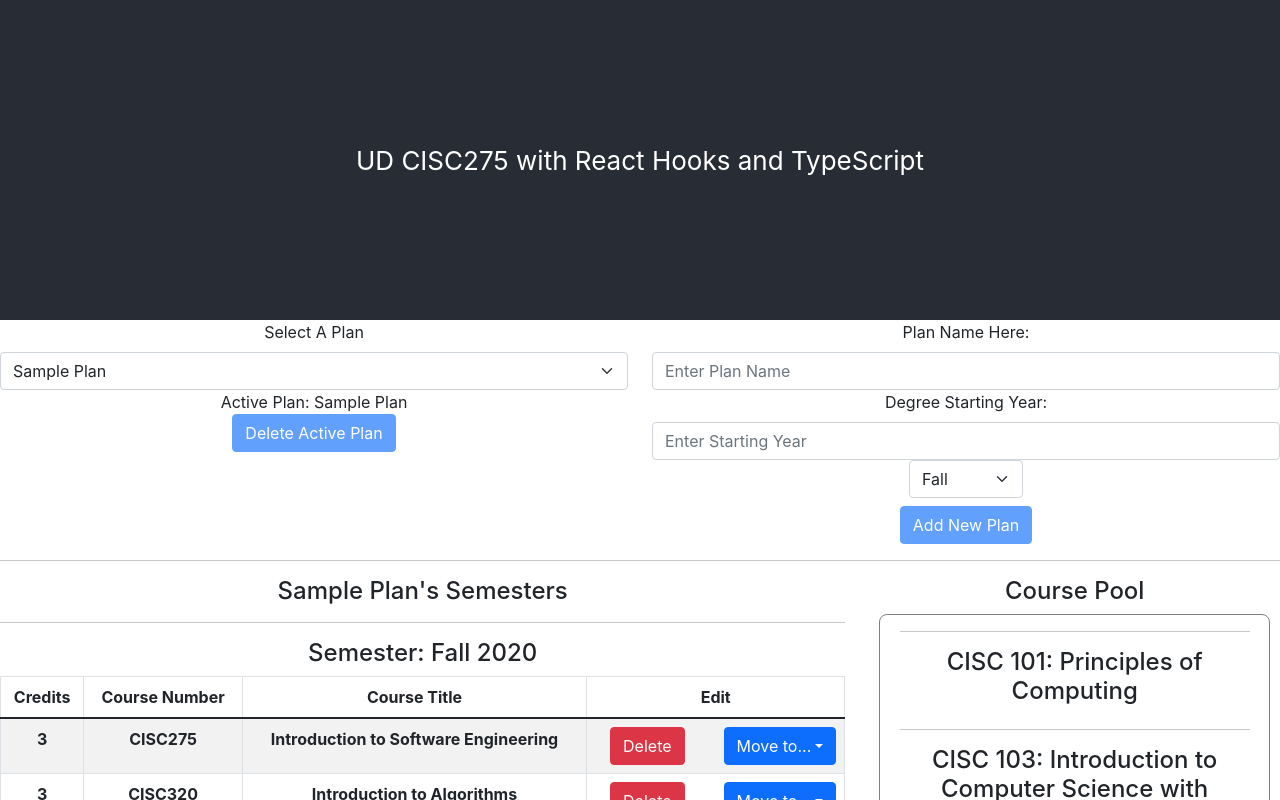
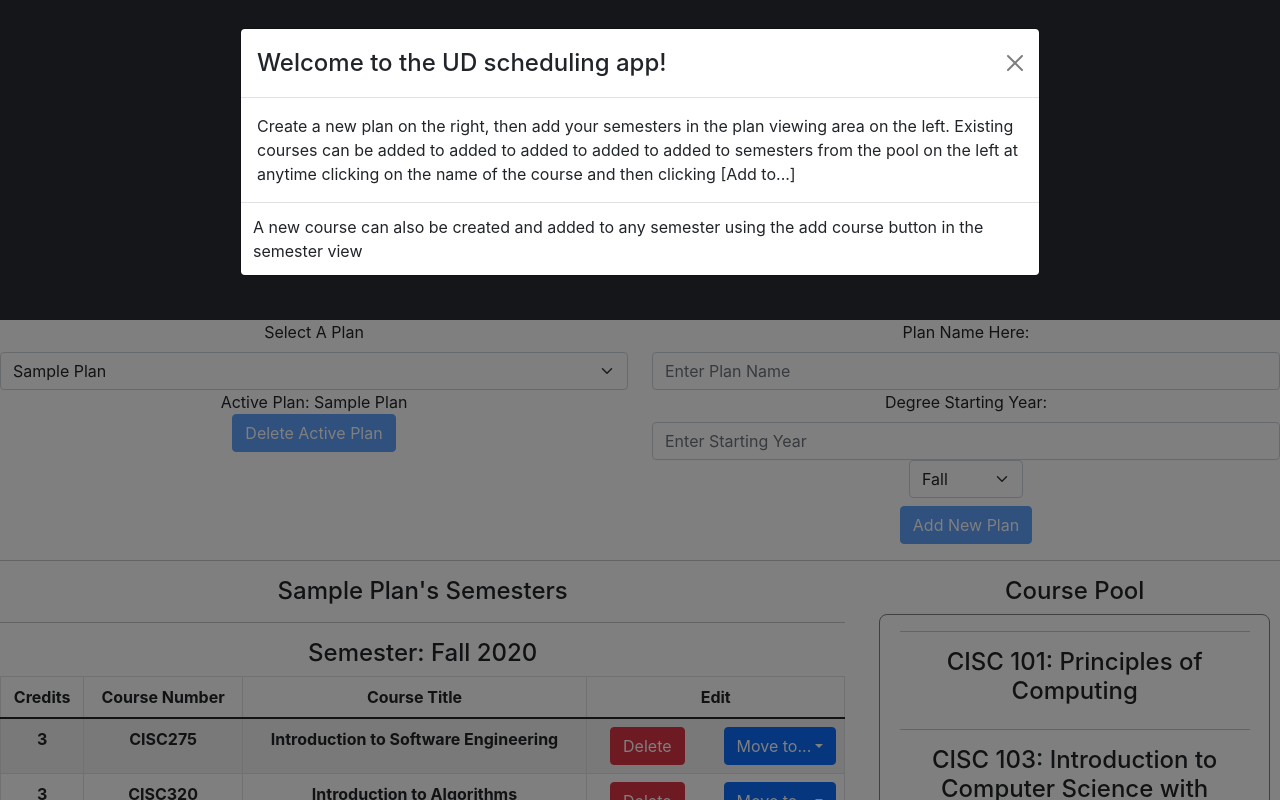
Before and after one commit to UD-CISC275-S22/cis-scheduler-team-2, a React (Create React App) app: page / in a window 1280 px wide. Shown: the top 800 px of the page. Built offline with nearby package versions, Linux system fonts and the light colour scheme.

Commit message:
Added welcome message modal component file + added it to main. Working as intended, still needs to be made nicer looking + have more clear instructions contained within.

```diff
--- a/src/App.tsx
+++ b/src/App.tsx
@@ -12,6 +12,7 @@ import { InsertSemesterModal } from "./components/InsertSemesterModal";
 import { EmptySemestersButton } from "./components/ClearAllSemesters";
 import { Semester } from "./interfaces/semester";
 import { Course } from "./interfaces/course";
+import { WelcomeMessage } from "./components/WelcomeMessage";
 //"Add semester" button test id: add_semester_button
 
 function App(): JSX.Element {
@@ -22,6 +23,9 @@ function App(): JSX.Element {
 
     // State that handles add semester modal
     const [showModal, setShowModal] = useState<boolean>(false);
+
+    // State that handles welcome message modal
+    const [showWelcome, setShowWelcome] = useState<boolean>(true);
 
     function addPlan(newPlan: Plan) {
         //Passed to AddNewPlan, adds the new plan to the end of planList array
@@ -94,6 +98,10 @@ function App(): JSX.Element {
     // Opens and closes the insertSemester modal view
     const handleShowInsertSemesterModal = () => setShowModal(true);
     const handleCloseInsertSemesterModal = () => setShowModal(false);
+
+    // Opens and closes the welcome message modal view
+    //const handleShowWelcomeModal = () => setShowWelcome(true);
+    const handleCloseWelcomeModal = () => setShowWelcome(false);
 
     /**
      * Adds a new semester to the currently selected plan
@@ -283,6 +291,10 @@ function App(): JSX.Element {
             <header className="App-header">
                 UD CISC275 with React Hooks and TypeScript
             </header>
+            <WelcomeMessage
+                showModal={showWelcome}
+                closeModal={handleCloseWelcomeModal}
+            ></WelcomeMessage>
             <Row>
                 <Col>
                     <ListAllPlans
--- /dev/null
+++ b/src/components/WelcomeMessage.tsx
@@ -0,0 +1,32 @@
+import React from "react";
+import { Modal, ModalTitle } from "react-bootstrap";
+import ModalHeader from "react-bootstrap/esm/ModalHeader";
+
+//holds the modal and brings up the welcome message in a pop-up window
+
+export function WelcomeMessage({
+    showModal,
+    closeModal
+}: {
+    showModal: boolean;
+    closeModal: () => void;
+}): JSX.Element {
+    return (
+        <Modal show={showModal} onHide={closeModal} animation={false} size="lg">
+            <ModalHeader closeButton>
+                <ModalTitle>Welcome to the UD scheduling app!</ModalTitle>
+            </ModalHeader>
+            <Modal.Body>
+                Create a new plan on the right, then add your semesters in the
+                plan viewing area on the left. Existing courses can be added to
+                added to added to added to added to semesters from the pool on
+                the left at anytime clicking on the name of the course and then
+                clicking [Add to...]
+            </Modal.Body>
+            <Modal.Footer>
+                A new course can also be created and added to any semester using
+                the add course button in the semester view
+            </Modal.Footer>
+        </Modal>
+    );
+}
```
